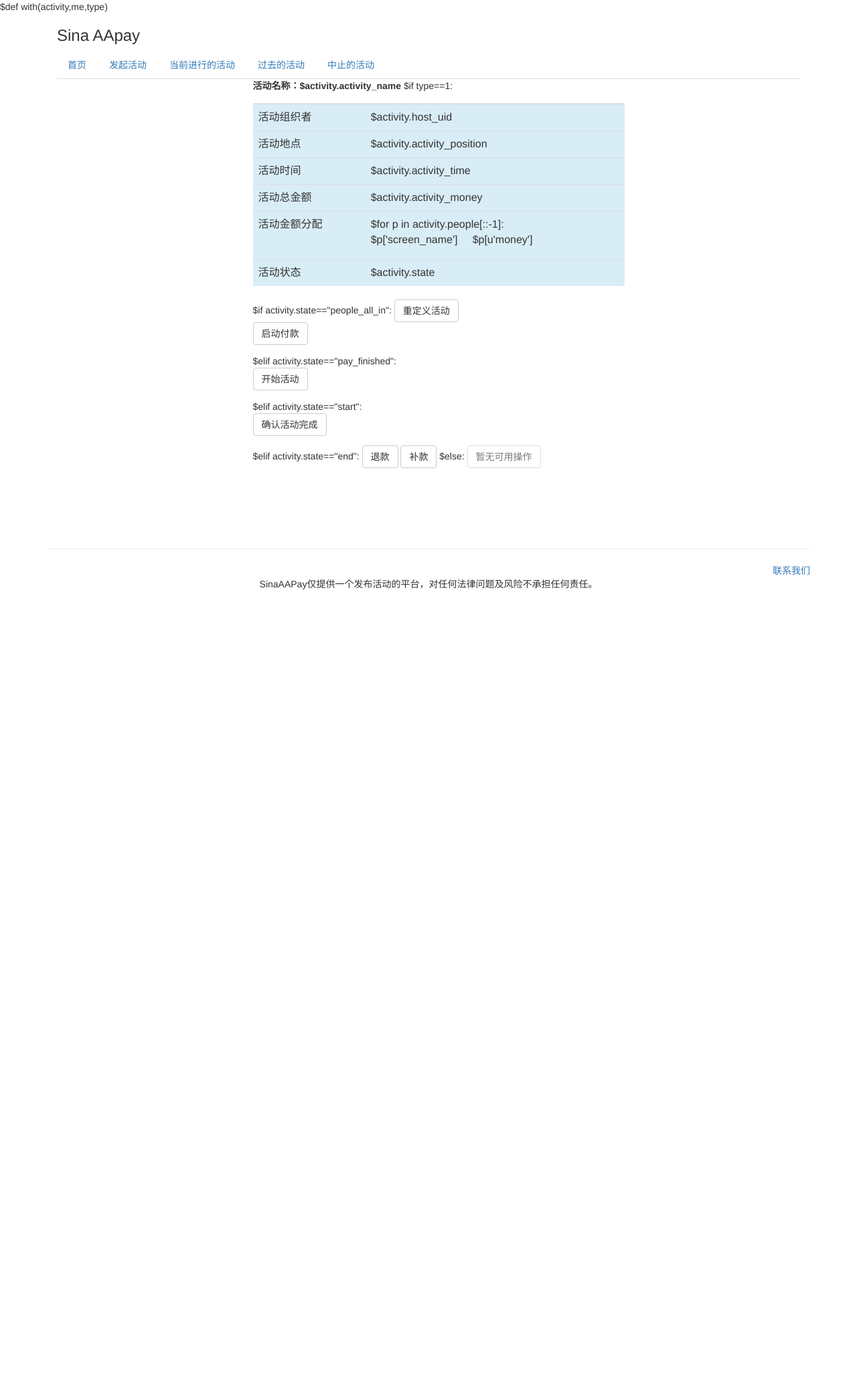
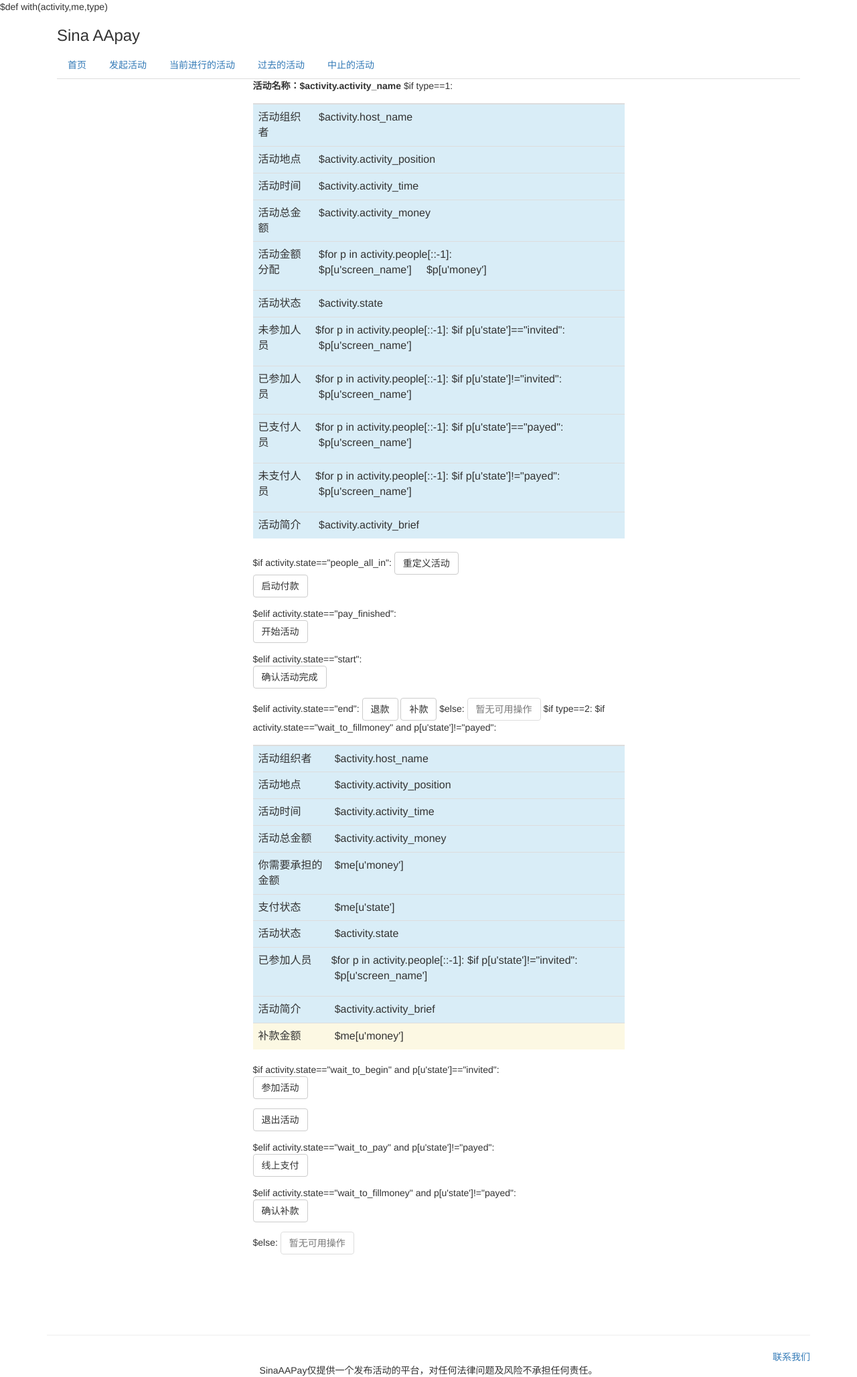
Before and after one commit to rw1993/aapayversion2, a Python web app: template template/activity_details.html in a window 1280 px wide. Shown: the whole page at 67% size. Before the commit the page ends 880 px from the top, so only its background shows below. Run offline with Jinja, Linux system fonts and the light colour scheme; the template is opened without the code that fills it, so the values that code supplies are empty; some libraries are stand-ins or nearby versions.

Commit message:
缩进啊缩进啊！！！！

```diff
--- a/template/activity_details.html
+++ b/template/activity_details.html
@@ -35,7 +35,7 @@ $def with(activity,me,type)
           <div class="col-md-3 column"> </div>
           <div class="col-md-6 column">
           	<strong>活动名称：$activity.activity_name</strong>
-           $if type==1: <!--组织者的活动-->
+            $if type==1:
                 <table class="table table-striped table-hover">
                   <thead>
                     <tr>
@@ -46,7 +46,7 @@ $def with(activity,me,type)
                   <tbody>
                   	<tr class="info">
                       <td> 活动组织者 </td>
-                      <td> $activity.host_uid </td>
+                      <td> $activity.host_name </td>
                     </tr>
                     <tr class="info">
                       <td> 活动地点 </td>
@@ -64,7 +64,7 @@ $def with(activity,me,type)
                       <td> 活动金额分配 </td>
                       <td> <ul class="list-unstyled">
                            $for p in activity.people[::-1]:
-                               <li>$p['screen_name']&nbsp;&nbsp;&nbsp;&nbsp;&nbsp;$p[u'money']</li>
+                               <li>$p[u'screen_name']&nbsp;&nbsp;&nbsp;&nbsp;&nbsp;$p[u'money']</li>
                            </ul>
                       </td>
                     </tr>
@@ -72,7 +72,47 @@ $def with(activity,me,type)
                       <td> 活动状态 </td>
                       <td> $activity.state </td>
                     </tr>
-                    </tbody>
+                    <tr class="info">
+                      <td> 未参加人员 </td>
+                      <td> <ul class="list-unstyled list-inline">
+                      	   $for p in activity.people[::-1]:
+                               $if p[u'state']=="invited":
+                                   <li>$p[u'screen_name']</li>
+                           </ul>
+                      </td>
+                    </tr>
+                    <tr class="info">
+                      <td> 已参加人员 </td>
+                      <td> <ul class="list-unstyled list-inline">
+                      	   $for p in activity.people[::-1]:
+                               $if p[u'state']!="invited":
+                                   <li>$p[u'screen_name']</li>
+                           </ul>
+                      </td>
+                    </tr>
+                    <tr class="info">
+                      <td> 已支付人员 </td>
+                      <td> <ul class="list-unstyled list-inline">
+                      	   $for p in activity.people[::-1]:
+                               $if p[u'state']=="payed":
+                                   <li>$p[u'screen_name']</li>
+                           </ul>
+                      </td>
+                    </tr>
+                    <tr class="info">
+                      <td> 未支付人员 </td>
+                      <td> <ul class="list-unstyled list-inline">
+                      	   $for p in activity.people[::-1]:
+                               $if p[u'state']!="payed":
+                                   <li>$p[u'screen_name']</li>
+                           </ul>
+                      </td>
+                    </tr>
+                    <tr class="info">
+                      <td> 活动简介</td>
+                      <td> $activity.activity_brief</td>
+                    </tr>
+                  </tbody>
                 </table>
             	$if activity.state=="people_all_in":
                 	<a href="redesign_activity?activity_id=$activity.activity_id" class="btn btn-default btn-default" role="button">
@@ -98,8 +138,86 @@ $def with(activity,me,type)
                     补款</a>
                 $else:
                 	<button type="button" class="btn btn-default disabled">暂无可用操作</button>
+            $if type==2:
+                <table class="table table-striped table-hover">
+                  <thead>
+                    <tr>
+                      <th></th>
+                      <th></th>
+                    </tr>
+                  </thead>
+                  <tbody>
+                    <tr class="info">
+                      <td> 活动组织者 </td>
+                      <td> $activity.host_name </td>
+                    </tr>
+                    <tr class="info">
+                      <td> 活动地点 </td>
+                      <td> $activity.activity_position </td>
+                    </tr>
+                    <tr class="info">
+                      <td> 活动时间 </td>
+                      <td> $activity.activity_time </td>
+                    </tr>
+                    <tr class="info">
+                      <td> 活动总金额 </td>
+                      <td> $activity.activity_money </td>
+                    </tr>
+                    <tr class="info">
+                      <td> 你需要承担的金额 </td>
+                      <td> $me[u'money'] </td>
+                    </tr>
+                    <tr class="info">
+                      <td> 支付状态 </td>
+                      <td> $me[u'state']</td>
+                    </tr>
+                    <tr class="info">
+                      <td> 活动状态 </td>
+                      <td> $activity.state </td>
+                    </tr>
+                    <tr class="info">
+                      <td> 已参加人员 </td>
+                      <td> <ul class="list-unstyled list-inline">
+                      	   $for p in activity.people[::-1]:
+                               $if p[u'state']!="invited":
+                                   <li>$p[u'screen_name']</li>
+                           </ul>
+                      </td>
+                    </tr>
+                    <tr class="info">
+                      <td>活动简介</td>
+                      <td>$activity.activity_brief</td>
+                    </tr>
+                    $if activity.state=="wait_to_fillmoney" and p[u'state']!="payed":
+                        <tr class="warning">
+                          <td>补款金额</td>
+                          <td>$me[u'money']</td>
+                        </tr>
+                  </tbody>
+                </table>
+            	$if activity.state=="wait_to_begin" and p[u'state']=="invited":
+            		<form action="attend_activity" method="POST">
+                          <button type="submit" class="btn btn-default"
+                           	  name="activity_id" value="$activity.activity_id">参加活动</button>
+                    </form>
+                    <form action="refuse_activity" method="POST">
+                          <button type="submit" class="btn btn-default"
+                           	  name="activity_id" value="$activity.activity_id">退出活动</button>
+                    </form>
+                $elif activity.state=="wait_to_pay" and p[u'state']!="payed":
+                	<form action="pay" method="POST">
+                         <button type="submit" class="btn btn-default"
+                           	  name="activity_id" value="$activity.activity_id">线上支付</button>
+                    </form>
+                $elif activity.state=="wait_to_fillmoney" and p[u'state']!="payed":
+                	<form action="pay" method="POST">
+                         <button type="submit" class="btn btn-default"
+                           	  name="activity_id" value="$activity.activity_id">确认补款</button>
+                    </form>
+                $else:
+                	<button type="button" class="btn btn-default disabled">暂无可用操作</button>
 
-                     </div>
+          </div>
           <div class="col-md-3 column"> </div>
         </div>
       </div>
```
Also changed, not shown: 7 other files.
